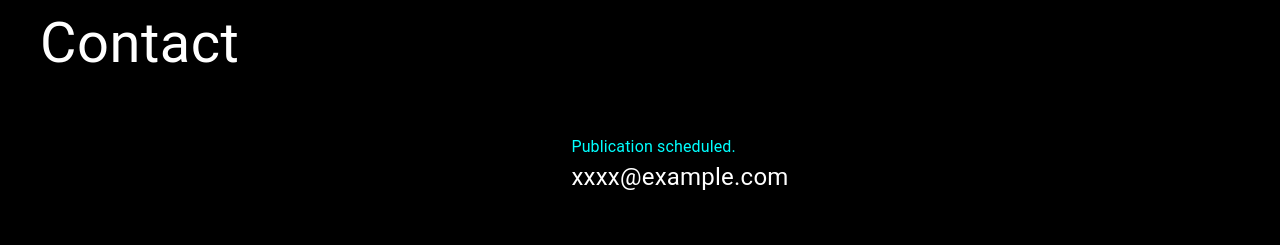
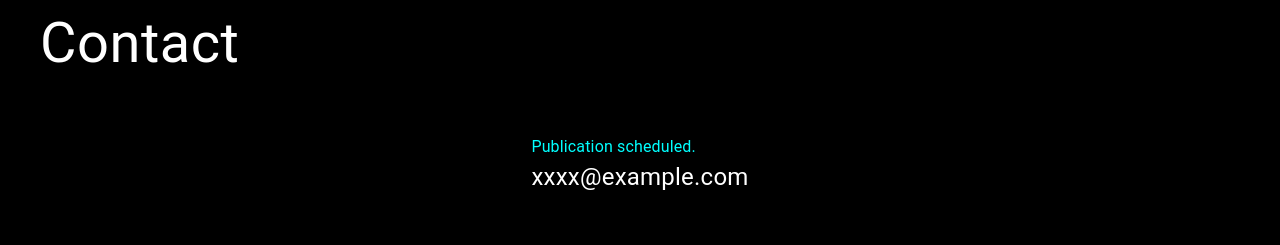
Before and after one commit to aoiacai/my_portfolio, a Next.js app: page / in a window 1280 px wide. Shown: the part 1320-1565 px from the top of the page. Built offline with nearby package versions, Linux system fonts and the light colour scheme.

Commit message:
Update Contact.tsx

```diff
--- a/app/components/Contact.tsx
+++ b/app/components/Contact.tsx
@@ -9,7 +9,7 @@ const Contact: React.FC = () => {
             <Typography style={{ fontSize: '7vh', padding: '5vh' }}>Contact</Typography>
             <div className='text-area'>
                 <div className='text_and_icon'>
-                    <div style={{ display: 'block', paddingLeft: '10vh' }}>
+                    <div style={{ display: 'block' }}>
                         <Typography style={{ fontSize: '2vh', color: 'cyan' }}>Publication scheduled.</Typography>
                         <Typography style={{ fontSize: '3vh' }}>xxxx@example.com</Typography>
                     </div>
```
